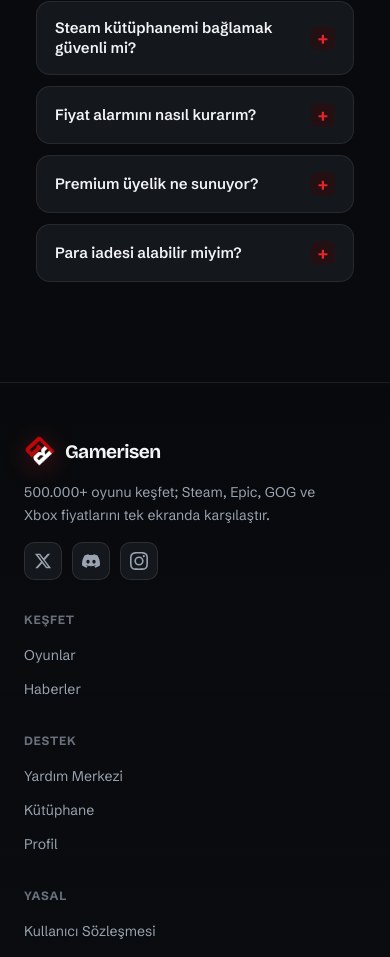
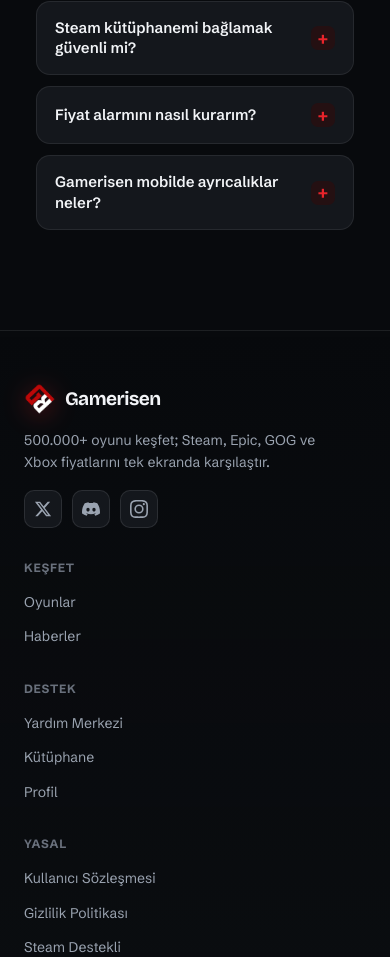
Before and after one commit to mfabey/gamepick, a Next.js app: page /support in a window 390 px wide. Shown: the part 2947-3904 px from the top of the page. Built offline with nearby package versions, Linux system fonts and the light colour scheme; no server answers.

Commit message:
Update support page FAQs to focus on Gamerisen mobile app privileges

```diff
--- a/app/support/page.jsx
+++ b/app/support/page.jsx
@@ -7,16 +7,14 @@
   { q: 'Fiyatlar ne sıklıkla güncelleniyor?', a: 'Mağaza fiyatlarını gün içinde birden çok kez; büyük indirim dönemlerinde ise saatlik olarak kontrol ederiz. Bir fiyat düştüğünde alarmın anında tetiklenir.' },
   { q: 'Steam kütüphanemi bağlamak güvenli mi?', a: 'Evet. Yalnızca herkese açık oyun listeni okuruz — şifreni asla görmeyiz ve hesabında hiçbir değişiklik yapamayız. Bağlantıyı dilediğin an kaldırabilirsin.' },
   { q: 'Fiyat alarmını nasıl kurarım?', a: 'Bir oyunun sayfasındaki “Fiyat Alarmı” butonuna bas, hedef fiyatını gir; oyun o fiyatın altına düştüğünde sana e-posta ve uygulama bildirimi göndeririz.' },
-  { q: 'Premium üyelik ne sunuyor?', a: 'Sınırsız fiyat alarmı, geçmiş fiyat grafikleri, ülke karşılaştırması ve reklamsız bir deneyim. Aylık veya yıllık seçeneklerle gelir, dilediğin an iptal edebilirsin.' },
-  { q: 'Para iadesi alabilir miyim?', a: 'Premium aboneliğinde ilk 14 gün içinde koşulsuz iade hakkın var. Aşağıdaki formdan “Premium & Ödeme” konusuyla talep oluşturman yeterli.' },
+  { q: 'Gamerisen mobilde ayrıcalıklar neler?', a: 'Gamerisen, oyun dünyasındaki en uygun fiyatları tek bir yerde toplayan tamamen ücretsiz bir yönlendirme ve fiyat takip platformudur. Gamerisen mobil uygulaması ile ilgilendiğin oyunlar için anlık fiyat düşüş alarmları kurabilir, özel etkinlikler ve indirim kampanyalarından anında haberdar olabilir, oyun dünyasındaki önemli duyurulara ve haberlere öncelikli olarak erişim sağlayabilirsin.' },
 ];
 
 const FAQS_EN = [
   { q: 'How often are prices updated?', a: 'We check store prices multiple times throughout the day, and hourly during major sales. Your alert is triggered instantly when a price drops.' },
   { q: 'Is it safe to connect my Steam library?', a: 'Yes. We only read your public games list — we never see your password and cannot make any changes to your account. You can disconnect at any time.' },
   { q: 'How do I set a price alert?', a: 'Click the "Price Alert" button on a game page, enter your target price, and we will send you email and app notifications when the game falls below that price.' },
-  { q: 'What does Premium membership offer?', a: 'Unlimited price alerts, historical price charts, cross-country comparison, and an ad-free experience. It comes with monthly or annual options, cancelable at any time.' },
-  { q: 'Can I get a refund?', a: 'You have a 14-day unconditional refund policy on your Premium subscription. Just submit a ticket with the topic "Premium & Payment" in the form below.' },
+  { q: 'What are the privileges of Gamerisen mobile?', a: 'Gamerisen is a completely free redirection and price-tracking assistant that aggregates the best deals. With the Gamerisen mobile app, you can set instant price alerts for games you follow, get notified of special events and campaigns, and get priority access to important gaming news and announcements.' },
 ];
 
 const TOPICS_TR = [
```
